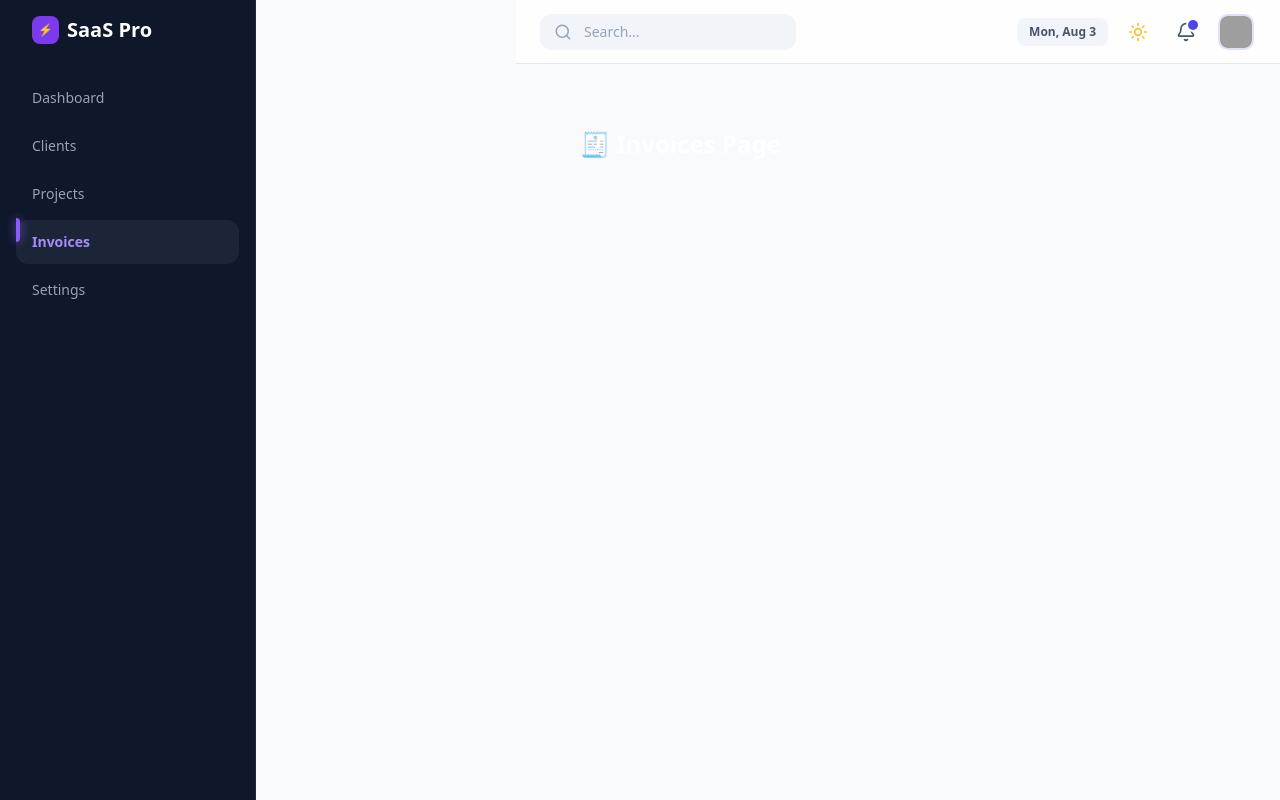
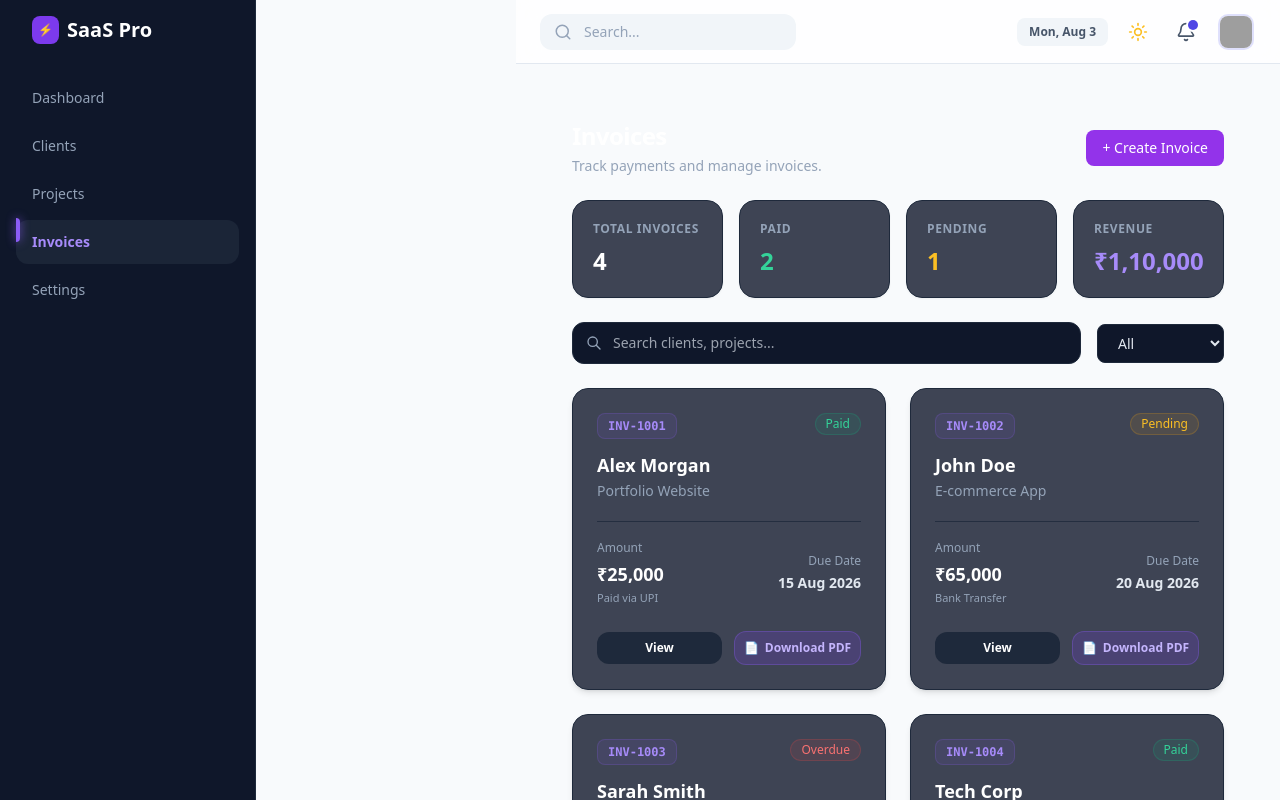
Before and after one commit to dipakrathod-dev/clientflow-dashboard, a React (Vite) app: page /invoices in a window 1280 px wide. Shown: the top 800 px of the page. Built offline with nearby package versions, Linux system fonts and the light colour scheme; grey boxes are pictures that could not be loaded.

Commit message:
Invoice Module completed

```diff
--- a/src/App.jsx
+++ b/src/App.jsx
@@ -4,6 +4,7 @@ import DashboardLayout from './layout/DashboardLayout';
 import Dashboard from './pages/Dashboard';
 import Clients from './pages/Clients';
 import Projects from './pages/Projects';
+import Invoices from './pages/Invoice';
 
 export default function App() {
   return (
@@ -13,7 +14,7 @@ export default function App() {
           <Route path="/" element={<Dashboard />} />
           <Route path="/clients" element={<Clients />} />
           <Route path="/projects" element={<Projects />} />
-          <Route path="/invoices" element={<div className="p-8 text-2xl font-bold text-white">🧾 Invoices Page</div>} />
+          <Route path="/invoices" element={<Invoices />} />
           <Route path="/settings" element={<div className="p-8 text-2xl font-bold text-white">⚙️ Settings Page</div>} />
           <Route path="/profile" element={<div className="p-8 text-2xl font-bold text-white">👤 Profile Page</div>} />
         </Routes>
--- /dev/null
+++ b/src/components/InvoiceCard.jsx
@@ -0,0 +1,56 @@
+import React from 'react';
+
+export default function InvoiceCard({ invoice }) {
+  const getStatusBadge = (status) => {
+    switch (status) {
+      case 'Paid':
+        return 'bg-emerald-500/10 text-emerald-400 border-emerald-500/20';
+      case 'Pending':
+        return 'bg-amber-500/10 text-amber-400 border-amber-500/20';
+      case 'Overdue':
+        return 'bg-red-500/10 text-red-400 border-red-500/20';
+      default:
+        return 'bg-slate-500/10 text-slate-400 border-slate-500/20';
+    }
+  };
+
+  const statusBadgeClass = getStatusBadge(invoice.status);
+
+  return (
+    <div className="bg-slate-900/80 border border-slate-800 rounded-2xl p-6 shadow-md transition-all duration-300 transform hover:-translate-y-1 hover:border-violet-500/50 hover:shadow-lg hover:shadow-violet-500/10 flex flex-col justify-between gap-5">
+      <div>
+        <div className="flex justify-between items-start mb-2">
+          <span className="text-xs font-mono font-bold text-violet-400 bg-violet-500/10 px-2.5 py-1 rounded-lg border border-violet-500/20">
+            {invoice.id}
+          </span>
+          <span className={`px-2.5 py-0.5 text-xs font-medium border rounded-full ${statusBadgeClass}`}>
+            {invoice.status}
+          </span>
+        </div>
+        <h3 className="text-lg font-semibold text-white mt-3">{invoice.client}</h3>
+        <p className="text-sm text-slate-400 mt-0.5">{invoice.project}</p>
+      </div>
+
+      <div className="flex items-center justify-between pt-3 border-t border-slate-800/80">
+        <div>
+          <span className="text-xs text-slate-400">Amount</span>
+          <p className="text-lg font-bold text-white mt-0.5">₹{invoice.amount?.toLocaleString('en-IN')}</p>
+          <p className="text-[11px] font-medium text-slate-400 mt-0.5">{invoice.paymentMethod}</p>
+        </div>
+        <div className="text-right">
+          <span className="text-xs text-slate-400">Due Date</span>
+          <p className="text-sm font-semibold text-slate-200 mt-0.5">{invoice.dueDate}</p>
+        </div>
+      </div>
+
+      <div className="flex items-center gap-3 pt-1">
+        <button className="flex-1 py-2 text-xs font-semibold text-white bg-slate-800 hover:bg-slate-700 rounded-xl transition-all duration-200">
+          View
+        </button>
+        <button className="flex-1 py-2 text-xs font-semibold text-violet-300 bg-violet-600/20 hover:bg-violet-600 hover:text-white border border-violet-500/30 rounded-xl transition-all duration-200 flex items-center justify-center gap-1.5">
+          <span>📄</span> Download PDF
+        </button>
+      </div>
+    </div>
+  );
+}
--- /dev/null
+++ b/src/data/invoices.js
@@ -0,0 +1,38 @@
+export const invoicesData = [
+  {
+    id: 'INV-1001',
+    client: 'Alex Morgan',
+    project: 'Portfolio Website',
+    amount: 25000,
+    paymentMethod: 'Paid via UPI',
+    dueDate: '15 Aug 2026',
+    status: 'Paid'
+  },
+  {
+    id: 'INV-1002',
+    client: 'John Doe',
+    project: 'E-commerce App',
+    amount: 65000,
+    paymentMethod: 'Bank Transfer',
+    dueDate: '20 Aug 2026',
+    status: 'Pending'
+  },
+  {
+    id: 'INV-1003',
+    client: 'Sarah Smith',
+    project: 'Branding & Logo',
+    amount: 18000,
+    paymentMethod: 'Paid via Card',
+    dueDate: '01 Aug 2026',
+    status: 'Overdue'
+  },
+  {
+    id: 'INV-1004',
+    client: 'Tech Corp',
+    project: 'CRM Dashboard',
+    amount: 85000,
+    paymentMethod: 'Bank Transfer',
+    dueDate: '10 Sep 2026',
+    status: 'Paid'
+  }
+];
--- a/src/pages/Invoice.jsx
+++ b/src/pages/Invoice.jsx
@@ -0,0 +1,91 @@
+import React, { useState } from 'react';
+import { invoicesData } from '../data/invoices';
+import SearchBar from '../components/SearchBar';
+import FilterDropdown from '../components/FilterDropDown';
+import InvoiceCard from '../components/InvoiceCard';
+import ActionButton from '../components/ActionButton';
+import EmptyState from '../components/EmptyState';
+
+export default function Invoices() {
+  const [invoicesList, setInvoicesList] = useState(invoicesData);
+  const [searchQuery, setSearchQuery] = useState('');
+  const [selectedFilter, setSelectedFilter] = useState('All');
+
+  const filterOptions = [
+    { label: 'All', value: 'All' },
+    { label: 'Paid', value: 'Paid' },
+    { label: 'Pending', value: 'Pending' },
+    { label: 'Overdue', value: 'Overdue' }
+  ];
+
+  const totalInvoices = invoicesList.length;
+  const paidCount = invoicesList.filter(inv => inv.status === 'Paid').length;
+  const pendingCount = invoicesList.filter(inv => inv.status === 'Pending').length;
+  const totalRevenue = invoicesList
+    .filter(inv => inv.status === 'Paid')
+    .reduce((sum, inv) => sum + inv.amount, 0);
+
+  const filteredInvoices = invoicesList.filter((invoice) => {
+    const matchesSearch = invoice.id.toLowerCase().includes(searchQuery.toLowerCase()) ||
+                          invoice.client.toLowerCase().includes(searchQuery.toLowerCase()) ||
+                          invoice.project.toLowerCase().includes(searchQuery.toLowerCase());
+    const matchesFilter = selectedFilter === 'All' || invoice.status === selectedFilter;
+    return matchesSearch && matchesFilter;
+  });
+
+  return (
+    <div className="space-y-6 p-6 animate-fade-in">
+      <header className="flex flex-col sm:flex-row sm:items-center justify-between gap-4">
+        <div>
+          <h1 className="text-2xl font-bold tracking-tight text-white">Invoices</h1>
+          <p className="text-sm text-slate-400 mt-1">Track payments and manage invoices.</p>
+        </div>
+        <ActionButton text="+ Create Invoice" variant="primary" />
+      </header>
+
+      <div className="grid grid-cols-1 sm:grid-cols-2 lg:grid-cols-4 gap-4">
+        <div className="bg-slate-900/80 border border-slate-800 rounded-2xl p-5 shadow-sm">
+          <p className="text-xs font-semibold uppercase tracking-wider text-slate-400">Total Invoices</p>
+          <h2 className="text-2xl font-bold text-white mt-2">{totalInvoices}</h2>
+        </div>
+        <div className="bg-slate-900/80 border border-slate-800 rounded-2xl p-5 shadow-sm">
+          <p className="text-xs font-semibold uppercase tracking-wider text-slate-400">Paid</p>
+          <h2 className="text-2xl font-bold text-emerald-400 mt-2">{paidCount}</h2>
+        </div>
+        <div className="bg-slate-900/80 border border-slate-800 rounded-2xl p-5 shadow-sm">
+          <p className="text-xs font-semibold uppercase tracking-wider text-slate-400">Pending</p>
+          <h2 className="text-2xl font-bold text-amber-400 mt-2">{pendingCount}</h2>
+        </div>
+        <div className="bg-slate-900/80 border border-slate-800 rounded-2xl p-5 shadow-sm">
+          <p className="text-xs font-semibold uppercase tracking-wider text-slate-400">Revenue</p>
+          <h2 className="text-2xl font-bold text-violet-400 mt-2">₹{totalRevenue.toLocaleString('en-IN')}</h2>
+        </div>
+      </div>
+
+      <div className="flex flex-col sm:flex-row items-center gap-4">
+        <div className="w-full sm:flex-1">
+          <SearchBar
+            value={searchQuery}
+            onChange={(e) => setSearchQuery(e.target.value)}
+            placeholder="Search invoices..."
+          />
+        </div>
+        <FilterDropdown
+          options={filterOptions}
+          value={selectedFilter}
+          onChange={(e) => setSelectedFilter(e.target.value)}
+        />
+      </div>
+
+      {filteredInvoices.length > 0 ? (
+        <div className="grid grid-cols-1 md:grid-cols-2 gap-6">
+          {filteredInvoices.map((invoice) => (
+            <InvoiceCard key={invoice.id} invoice={invoice} />
+          ))}
+        </div>
+      ) : (
+        <EmptyState />
+      )}
+    </div>
+  );
+}
```
